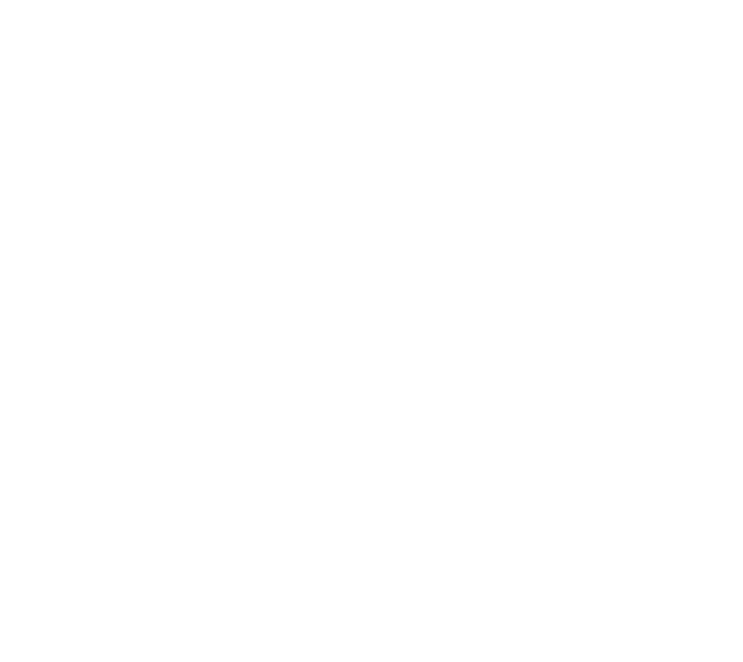
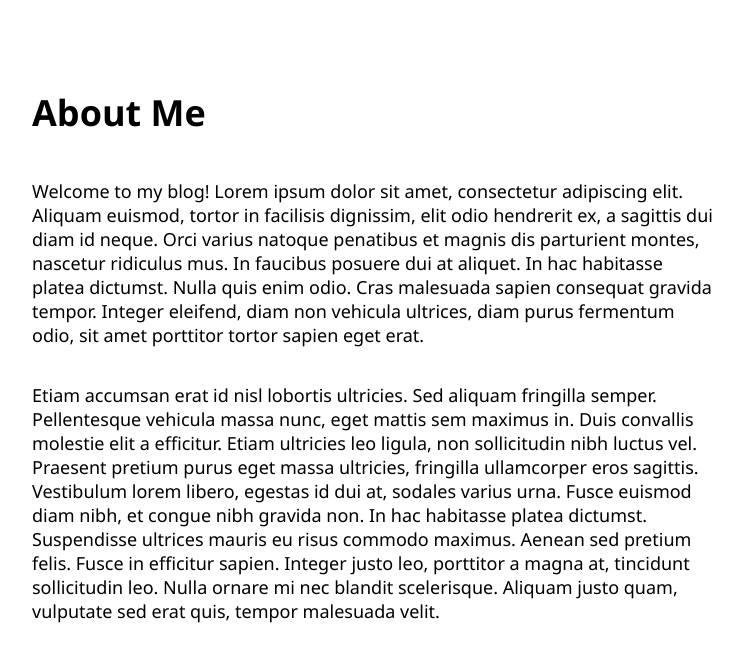
Before and after one commit to jcoz1968/ReactFullStack, a React (Create React App) app: page /about in a window 1280 px wide. Shown: the top 662 px of the page, without its empty margins (258-1001 px from the left). Built offline with nearby package versions, Linux system fonts and the light colour scheme.

Commit message:
fill in page components, routes

```diff
--- a/src/App.js
+++ b/src/App.js
@@ -5,12 +5,20 @@ import {
 } from 'react-router-dom';
 import './App.css';
 import HomePage from './pages/HomePage';
+import AboutPage from './pages/AboutPage';
+import ArticlesList from './pages/ArticlesList';
+import ArticlePage from './pages/ArticlePage';
 
 function App() {
   return (
     <Router>
       <div className="App">
-        <Route path="/" component={HomePage} exact />
+        <div id="page-body">
+          <Route path="/" component={HomePage} exact />
+          <Route path="/about" component={AboutPage} />
+          <Route path="/articles-list" component={ArticlesList} />
+          <Route path="/article" component={ArticlePage} />
+        </div>
       </div>
     </Router>
   );
--- a/src/pages/AboutPage.js
+++ b/src/pages/AboutPage.js
@@ -0,0 +1,28 @@
+import React from 'react';
+
+const AboutPage = () => (
+  <>
+    <h1>About Me</h1>
+    <p>
+      Welcome to my blog! Lorem ipsum dolor sit amet, consectetur adipiscing elit.
+      Aliquam euismod, tortor in facilisis dignissim, elit odio hendrerit ex, a sagittis dui diam id neque.
+      Orci varius natoque penatibus et magnis dis parturient montes, nascetur ridiculus mus.
+      In faucibus posuere dui at aliquet. In hac habitasse platea dictumst. Nulla quis enim odio.
+      Cras malesuada sapien consequat gravida tempor. Integer eleifend, diam non vehicula ultrices,
+      diam purus fermentum odio, sit amet porttitor tortor sapien eget erat.
+    </p>
+    <p>
+      Etiam accumsan erat id nisl lobortis ultricies.
+      Sed aliquam fringilla semper. Pellentesque vehicula massa nunc, eget mattis sem maximus in.
+      Duis convallis molestie elit a efficitur. Etiam ultricies leo ligula, non sollicitudin nibh luctus vel.
+      Praesent pretium purus eget massa ultricies, fringilla ullamcorper eros sagittis. Vestibulum lorem libero,
+      egestas id dui at, sodales varius urna. Fusce euismod diam nibh, et congue nibh gravida non.
+      In hac habitasse platea dictumst. Suspendisse ultrices mauris eu risus commodo maximus. Aenean sed pretium felis.
+      Fusce in efficitur sapien. Integer justo leo, porttitor a magna at, tincidunt
+      sollicitudin leo. Nulla ornare mi nec blandit scelerisque. Aliquam justo quam, vulputate sed erat quis,
+      tempor malesuada velit.
+    </p>
+  </>
+);
+
+export default AboutPage;
--- a/src/pages/ArticlePage.js
+++ b/src/pages/ArticlePage.js
@@ -0,0 +1,10 @@
+import React from 'react';
+
+const ArticlePage = () => (
+  <>
+    <h1>This is an article</h1>
+
+  </>
+);
+
+export default ArticlePage;
--- a/src/pages/ArticlesList.js
+++ b/src/pages/ArticlesList.js
@@ -0,0 +1,10 @@
+import React from 'react';
+
+const ArticlesList = () => (
+  <>
+    <h1>Articles</h1>
+
+  </>
+);
+
+export default ArticlesList;
```
